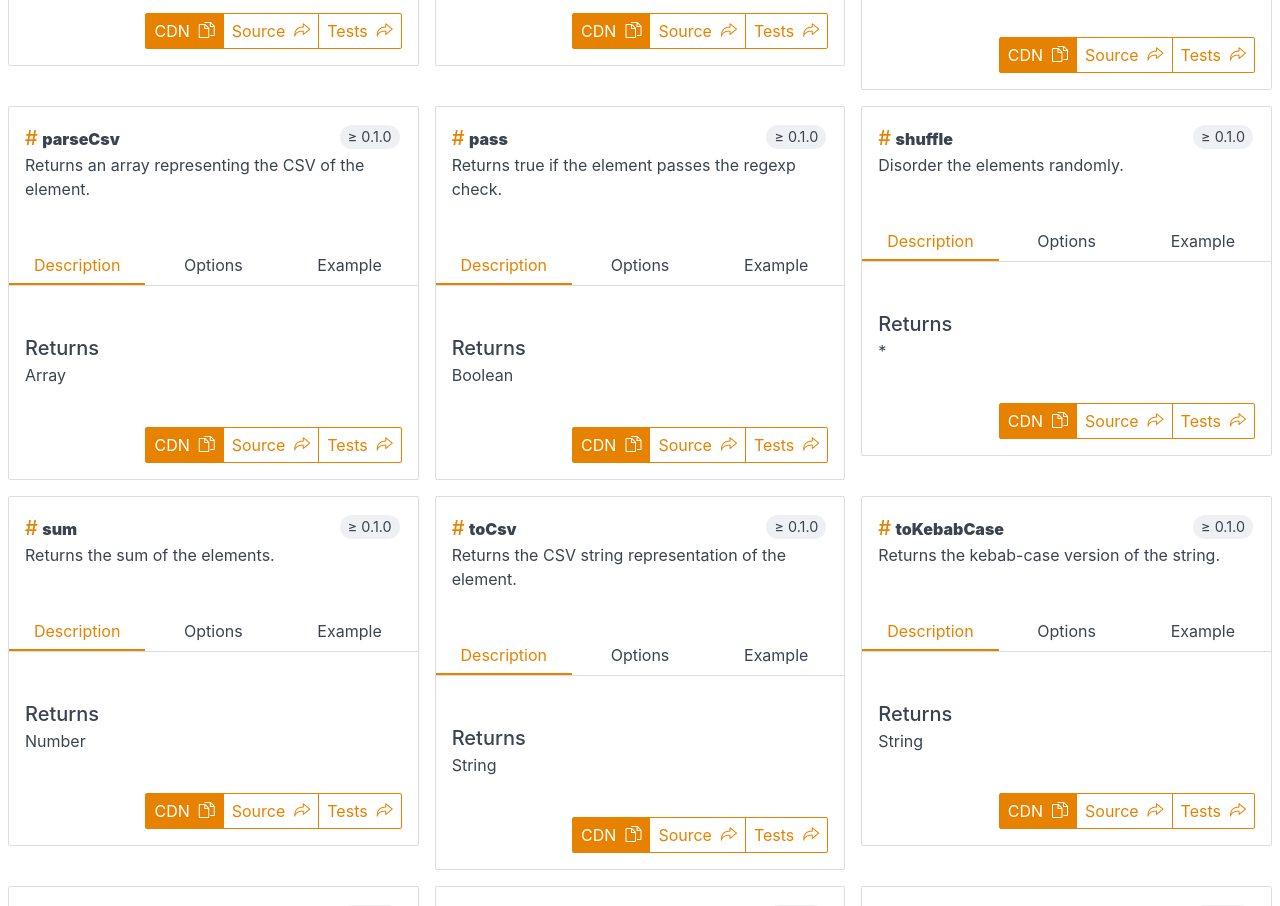
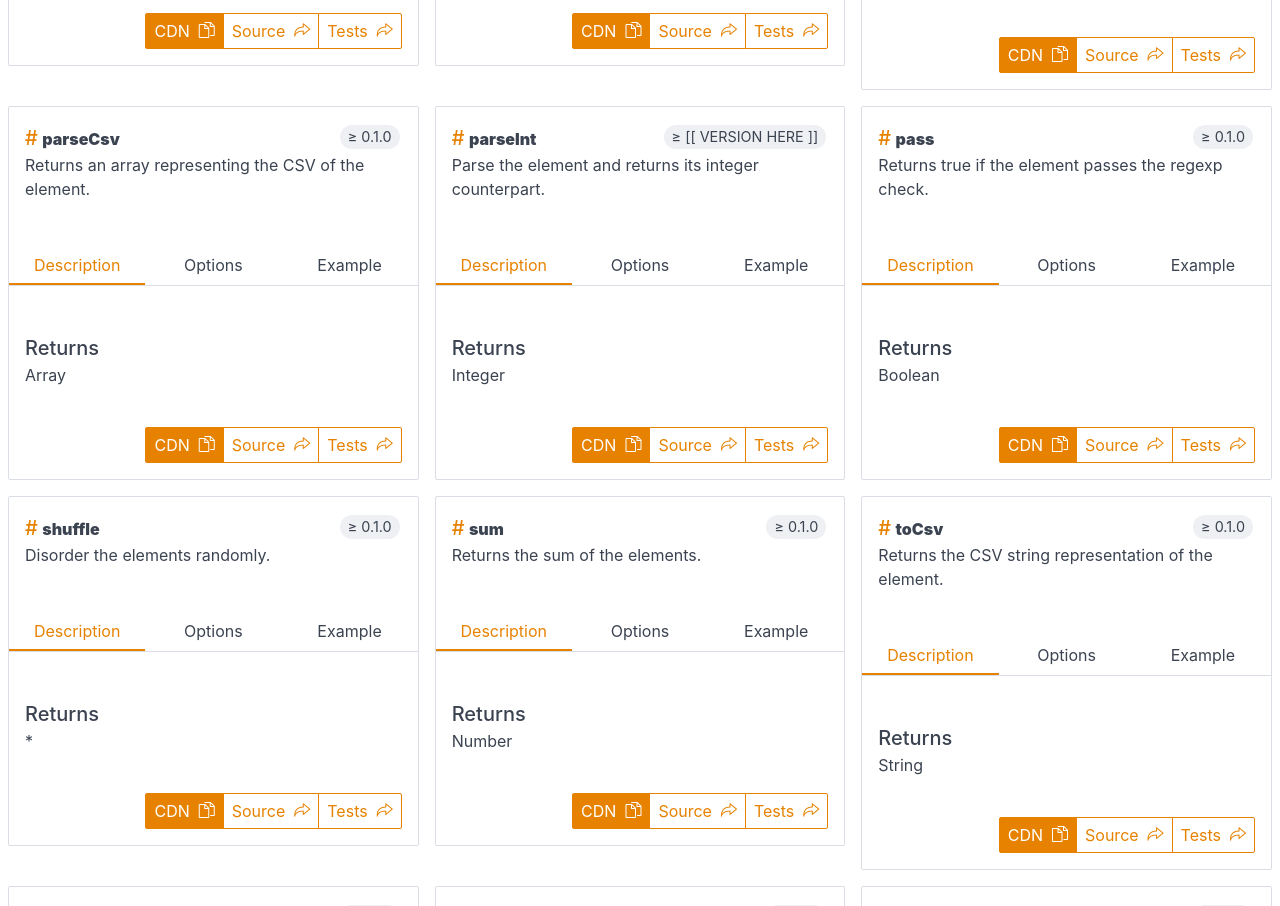
Before and after one commit to stellar-labs/prototype-storm, a website: page docs/index.html in a window 1280 px wide. Shown: the part 3617-4523 px from the top of the page. Drawn offline with nearby package versions, Linux system fonts and the light colour scheme.

Commit message:
added prototype parseInt

```diff
--- a/docs/index.html
+++ b/docs/index.html
@@ -5,9 +5,9 @@
             <meta charset="utf-8">
             <meta name="description" content="Supercharge your Javascript!" />
             <meta name="viewport" content="width=device-width, initial-scale=1, shrink-to-fit=no">
-            <meta name="keywords" content="average,ellipsis,empty,except,flatten,format,has letter,has lowercase,has math sign,has number,has uppercase,is array,is boolean,is date,is lowercase,is number,is object,is regexp,is string,is uppercase,is,json,keys,last,log,map,nl2br,only,parse csv,pass,replace all,shuffle,sum,to csv,to kebab case,to snake case,type,update,values" />
+            <meta name="keywords" content="average,ellipsis,empty,except,flatten,format,has letter,has lowercase,has math sign,has number,has uppercase,is array,is boolean,is date,is lowercase,is number,is object,is regexp,is string,is uppercase,is,json,keys,last,log,map,nl2br,only,parse csv,parse int,pass,replace all,shuffle,sum,to csv,to kebab case,to snake case,type,update,values" />
             <meta name="subject" content="Javascript prototypes to help you code less, and better." />
-            <meta name="revised" content="Saturday, May 19, 2018, 9:02 PM" />
+            <meta name="revised" content="Saturday, May 19, 2018, 11:01 PM" />
             <meta name="url" content="https://stellar-labs.github.io/prototype-storm" />
             <meta name="identifier-URL" content="https://stellar-labs.github.io/prototype-storm" />
             <meta name="pagename" content="Supercharge your Javascript!" />
@@ -16,7 +16,7 @@
             <meta name="rating" content="General" />
             <meta name="target" content="all" />
             <meta name="HandheldFriendly" content="True" />
-            <meta name="date" content="Saturday, May 19, 2018, 9:02 PM" />
+            <meta name="date" content="Saturday, May 19, 2018, 11:01 PM" />
             <meta name="DC.title" content="Supercharge your Javascript!" />
             <meta name="apple-mobile-web-app-title" content="Prototype Storm - Supercharge your Javascript!">
             <meta name="apple-mobile-web-app-capable" content="yes" />
@@ -46,7 +46,7 @@
                             <li class="menu-item">
                                 <a href="https://github.com/stellar-labs/prototype-storm">GitHub &nbsp;<i class="icon-social-github"></i></a>
                             </li>
-                            <li class="divider" data-content="Prototypes (37)"></li>
+                            <li class="divider" data-content="Prototypes (38)"></li>
 
         <li class="menu-item">
             <a href="#average">average</a>
@@ -158,6 +158,10 @@
 
         <li class="menu-item">
             <a href="#parseCsv">parseCsv</a>
+        </li>
+
+        <li class="menu-item">
+            <a href="#parseInt">parseInt</a>
         </li>
 
         <li class="menu-item">
@@ -1881,6 +1885,58 @@
             <div class="d-none" itemprop="codeSampleType">full solution</div>
             <div class="d-none" itemprop="programmingLanguage">javascript</div>
             <div class="d-none" itemprop="runtimePlatform">web</div>
+            <div class="d-none" itemprop="codeRepository">https://github.com/stellar-labs/prototype-storm/blob/master/src/js/parse-int.js#L13</div>
+            <div class="panel" id="parseInt">
+                <div class="panel-header">
+                    <div class="panel-title" itemscope itemtype="http://schema.org/Thing">
+                        <a href="#parseInt" class="h5">#</a>
+                        <span class="text-bold"><strong itemprop="name">parseInt</strong></span>
+                        <span class="chip float-right">≥ [[ VERSION HERE ]]</span>
+                        <p itemprop="description">Parse the element and returns its integer counterpart.</p>
+                    </div>
+                </div>
+                <div class="panel-nav">
+                    <ul class="tab tab-block">
+                        <li class="tab-item active" data-display="parseInt-description">
+                            <a href="javascript:;">Description</a>
+                        </li>
+                        <li class="tab-item" data-display="parseInt-options">
+                            <a href="javascript:;">Options</a>
+                        </li>
+                        <li class="tab-item" data-display="parseInt-example">
+                            <a href="javascript:;">Example</a>
+                        </li>
+                    </ul>
+                </div>
+                <div class="panel-body" itemscope itemtype="http://schema.org/CreativeWork">
+                    <div class="tab-item-content" id="parseInt-description">
+                        <div><br /></div>
+                        <div class="h5">Returns</div>
+                        <p>Integer</p>
+                    </div>
+                    <div class="tab-item-content d-hide" id="parseInt-options">
+                        No options available.
+                    </div>
+                    <div class="tab-item-content d-hide" id="parseInt-example" itemprop="exampleOfWork">
+
+            <pre class="code" data-lang="javascript"><code class="javascript">"42".parseInt() // 42</code></pre>
+
+                    </div>
+                </div>
+                <div class="panel-footer">
+                    <div class="btn-group float-right">
+                        <button class="btn btn-primary cdn" data-url="https://cdn.rawgit.com/stellar-labs/prototype-storm/master/dist/parse-int.min.js" data-checksum="sha256-dygF4O45bgwOaz15QQqv76QWVE73+ku44N+/ioApRGU=">CDN&nbsp; <i class="icon-docs"></i></button>
+                        <a href="https://github.com/stellar-labs/prototype-storm/blob/master/src/js/parse-int.js#L13" class="btn">Source&nbsp; <i class="icon-action-redo"></i></a>
+                        <a href="https://github.com/stellar-labs/prototype-storm/blob/master/test/parse-int.js" class="btn">Tests&nbsp; <i class="icon-action-redo"></i></a>
+                    </div>
+                </div>
+            </div>
+        </div>
+
+        <div class="column col-sm-12 col-md-6 col-lg-6 col-xl-4 col-4" itemscope itemtype="http://schema.org/SoftwareSourceCode">
+            <div class="d-none" itemprop="codeSampleType">full solution</div>
+            <div class="d-none" itemprop="programmingLanguage">javascript</div>
+            <div class="d-none" itemprop="runtimePlatform">web</div>
             <div class="d-none" itemprop="codeRepository">https://github.com/stellar-labs/prototype-storm/blob/master/src/js/test.js#L15</div>
             <div class="panel" id="pass">
                 <div class="panel-header">
```
Also changed, not shown: src/js/parse-int.js (added, +18 -0 lines), test/parse-int.js (added, +29 -0 lines), dist/checksum.json, dist/parse-int.min.js (added), dist/prototype-storm.min.js.
